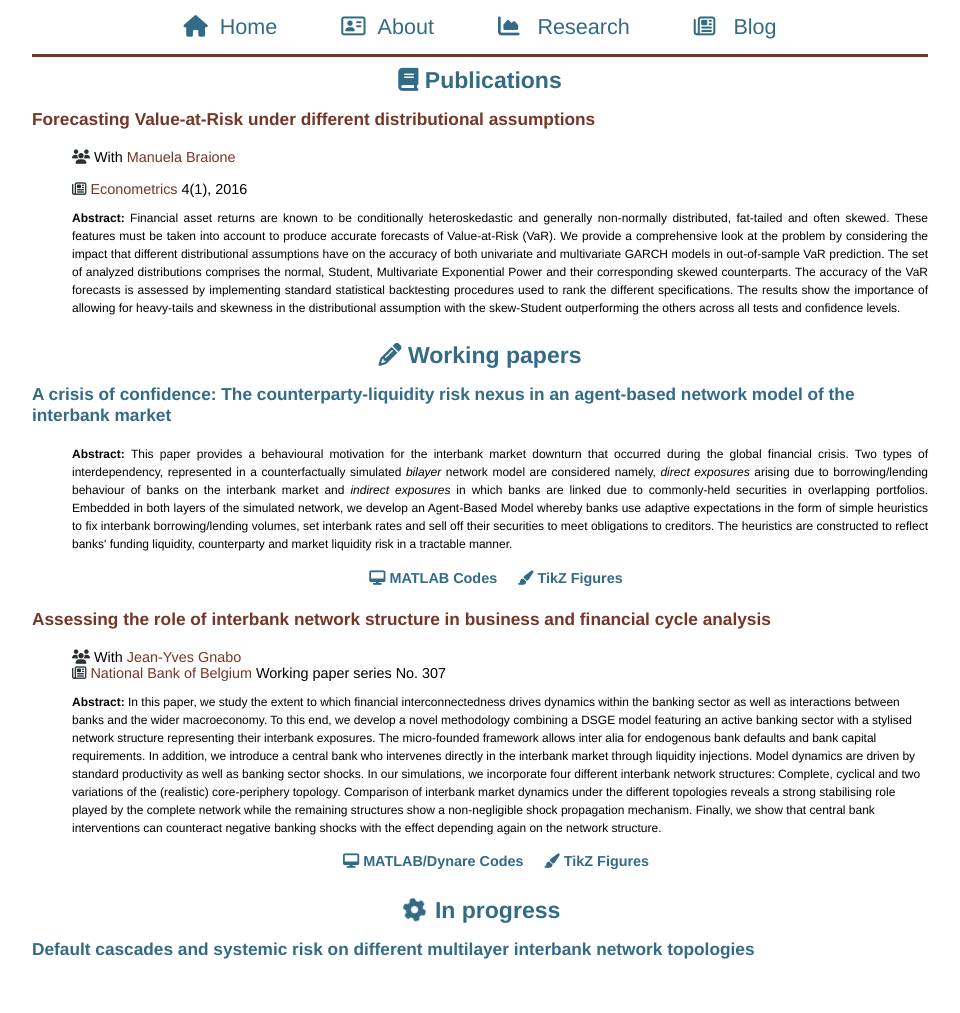
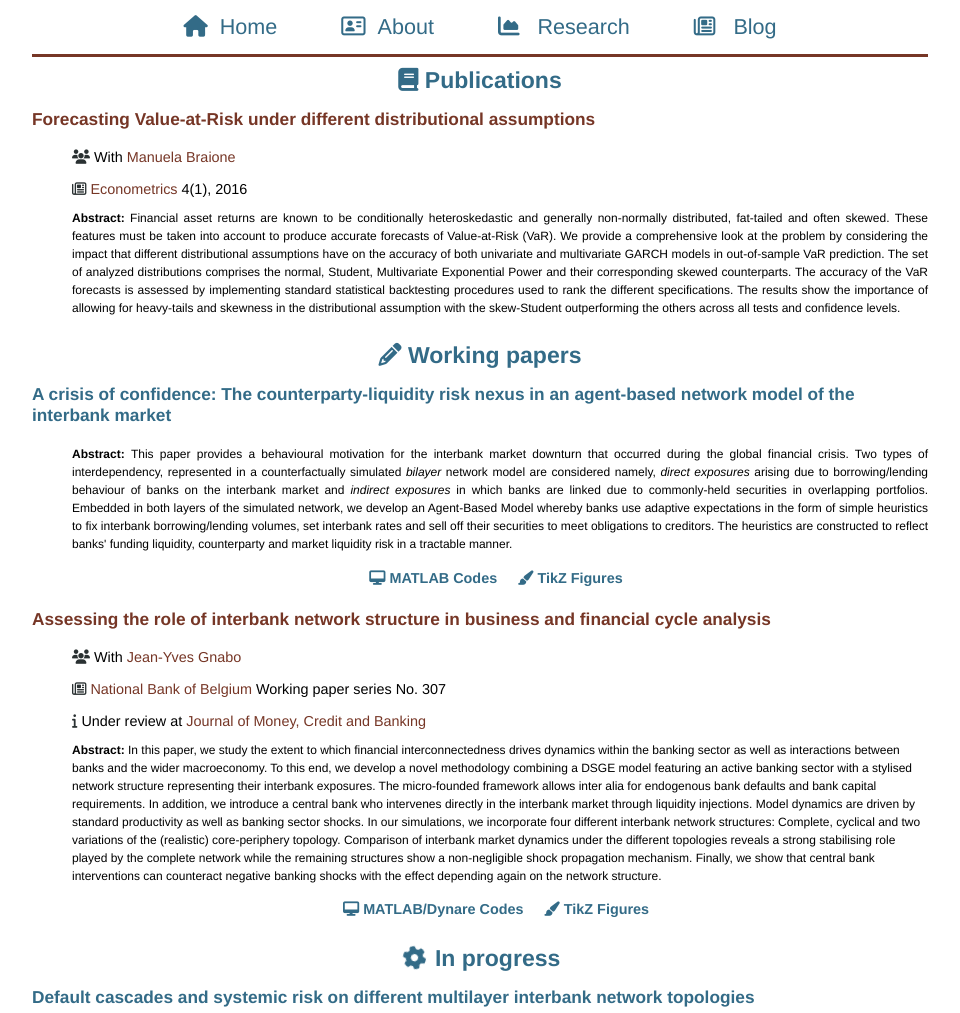
Before and after one commit to nscholtes/nscholtes.github.io, a Jekyll site: the page built from research.html, in a window 1280 px wide. Shown: the whole page, without its empty margins (160-1120 px from the left). Built offline with Jekyll 4.4.1, drawn with Linux system fonts in a browser that asks for light colours; nearby versions of some CDN libraries; before the commit the page ends 965 px from its top, so only the background shows below that.

Commit message:
Update research.html

```diff
--- a/research.html
+++ b/research.html
@@ -20,8 +20,10 @@ title: Nicolas K. Scholtes
 	<!-- Break -->
 	<h3><a href="https://www.nbb.be/doc/ts/publications/wp/wp307en.pdf">Assessing the role of interbank network structure in business and financial cycle analysis</a> </h3>
 	<ul style="list-style: none;">
-		<li><i class="fa fa-users" style="color: #2A3132;"></i> With <a href="https://sites.google.com/site/jygnabo/">Jean-Yves Gnabo</a></i></li>
-		<li> <i class="fa fa-newspaper-o" style="color: #2A3132;"></i> <a href="https://www.nbb.be/en/publications-and-research/research-cooperation/conference/international-conference-2016-transmission">National Bank of Belgium</a> Working paper series No. 307</li>
+		<li><i class="fa fa-users" style="color: #2A3132;"></i> With <a href="https://sites.google.com/site/jygnabo/">Jean-Yves Gnabo</a></i></li><br>
+		<li> <i class="fa fa-newspaper-o" style="color: #2A3132;"></i> <a href="https://www.nbb.be/en/publications-and-research/research-cooperation/conference/international-conference-2016-transmission">National Bank of Belgium</a> Working paper series No. 307</li><br>
+<li><i class="fa fa-info" style="color: #2A3132;"></i> Under review at  <a href="http://onlinelibrary.wiley.com/journal/10.1111/(ISSN)1538-4616">Journal of Money, Credit and Banking</a></i></li>
+
 <li><p style="font-size:12px"><b>Abstract: </b>  In this paper, we study the extent to which financial interconnectedness drives dynamics within the banking sector as well as interactions between banks and the wider macroeconomy. To this end, we develop a novel methodology combining a DSGE model featuring an active banking sector with a stylised network structure representing their interbank exposures. The micro-founded framework allows inter alia for endogenous bank defaults and bank capital requirements. In addition, we introduce a central bank who intervenes directly in the interbank market through liquidity injections. Model dynamics are driven by standard productivity as well as banking sector shocks. In our simulations, we incorporate four different interbank network structures: Complete, cyclical and two variations of the (realistic) core-periphery topology. Comparison of interbank market dynamics under the different topologies reveals a strong stabilising role played by the complete network while the remaining structures show a non-negligible shock propagation mechanism. Finally, we show that central bank interventions can counteract negative banking shocks with the effect depending again on the network structure.</p> </li>
 	</ul>
 <p align="center">&nbsp &nbsp  &nbsp &nbsp <a target="_blank"  style="color:#336B87;" href="https://github.com/nscholtes/NDSGE" aria-hidden="true"><i class="fa fa-desktop" aria-hidden="true"></i> <b>MATLAB/Dynare Codes</b></a> &nbsp &nbsp  <a target="_blank"  style="color:#336B87;" href="https://github.com/nscholtes/TiKZ-figures/tree/master/NDSGE" aria-hidden="true"><i class="fa fa-paint-brush" aria-hidden="true"></i> <b>TikZ Figures</b></a>
```
